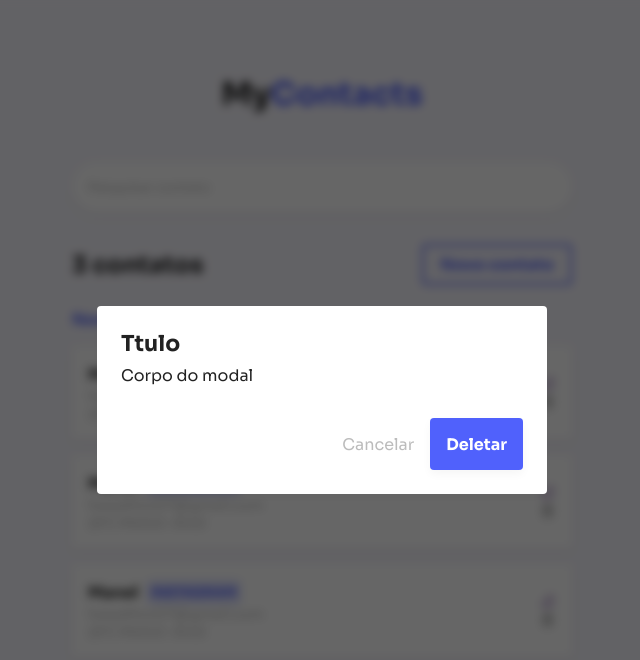
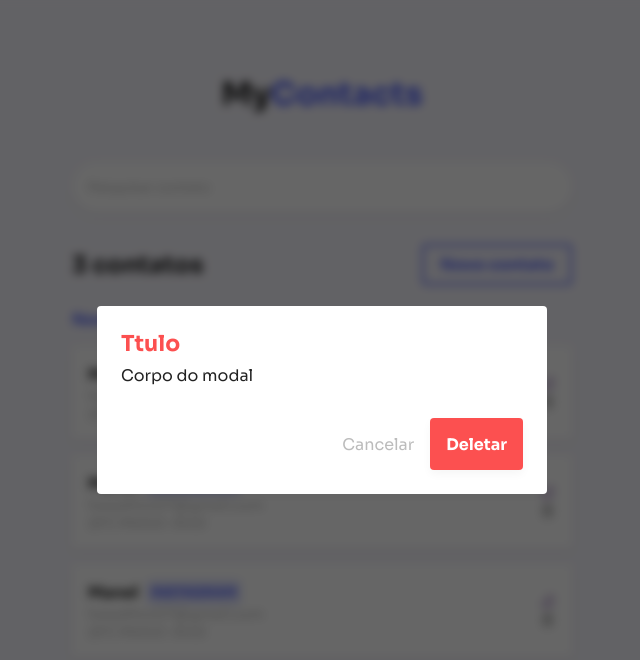
Before and after one commit to emanoelhenrick/MyContactsFront, a React (Vite) app: page / in a window 1280 px wide. Shown: the top 660 px of the page, without its empty margins (318-958 px from the left). Built offline with nearby package versions, Linux system fonts and the light colour scheme.

Commit message:
add danger styles

```diff
--- a/src/assets/styles/themes/default.ts
+++ b/src/assets/styles/themes/default.ts
@@ -10,6 +10,11 @@ export default {
     gray: {
       900: "#222",
       200: "#bcbcbc"
+    },
+    danger: {
+      light: "#f97171",
+      main: "#fc5050",
+      dark: "#f63131"
     }
   }
 }
--- a/src/components/Button.ts
+++ b/src/components/Button.ts
@@ -1,4 +1,4 @@
-import styled from "styled-components"
+import styled, { css } from "styled-components"
 
 export default styled.button`
   height: 52px;
@@ -24,4 +24,16 @@ export default styled.button`
     background: #ccc;
     cursor: not-allowed;
   }
+
+  ${({ theme, danger }) => danger && css`
+    background: ${theme.colors.danger.main};
+
+      &:hover {
+      background: ${theme.colors.danger.light};
+    }
+
+    &:active {
+      background: ${theme.colors.danger.dark};
+    }
+  `}
 `
--- a/src/components/Modal/index.tsx
+++ b/src/components/Modal/index.tsx
@@ -1,10 +1,10 @@
 import Button from "../Button"
 import { Container, Footer, Overlay } from "./styles"
 
-export function Modal() {
+export function Modal({ danger = false }: { danger: boolean }) {
   return (
     <Overlay>
-      <Container>
+      <Container danger={danger}>
         <h1>Ttulo</h1>
         <p>
           Corpo do modal
@@ -12,7 +12,7 @@ export function Modal() {
 
         <Footer>
           <button type="button" className="cancel-button">Cancelar</button>
-          <Button type="button">Deletar</Button>
+          <Button type="button" danger={danger}>Deletar</Button>
         </Footer>
       </Container>
     </Overlay>
--- a/src/components/Modal/styles.ts
+++ b/src/components/Modal/styles.ts
@@ -23,6 +23,9 @@ export const Container = styled.div`
 
   h1 {
     font-size: 22px;
+    color: ${({ theme, danger }: any) => (
+    danger ? theme.colors.danger.main : theme.colors.gray[900]
+  )};
   }
 
   p {
--- a/src/pages/Home/index.tsx
+++ b/src/pages/Home/index.tsx
@@ -7,7 +7,7 @@ export function Home() {
   return (
     <ContactsContainer>
 
-      <Modal />
+      <Modal danger />
 
 
       <InputSearchContainer>
```
